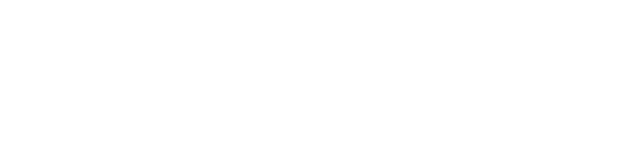
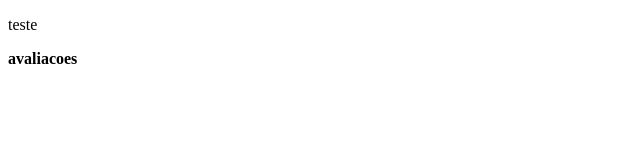
Before and after one commit to ufjf-dcc121/ufjf-dcc121-2022-1-atv2-victorloureiro1, a plain HTML site: page index.html in a window 1280 px wide. Shown: the full height of the page, 0-640 px from the left. Drawn offline with Linux system fonts and the light colour scheme.

```diff
--- a/index.html
+++ b/index.html
@@ -7,6 +7,7 @@
     <title>Atividade 2</title>
 </head>
 <body>
-
+    <P>teste</P>
+     <b>avaliacoes</b>
 </body>
 </html>
```
